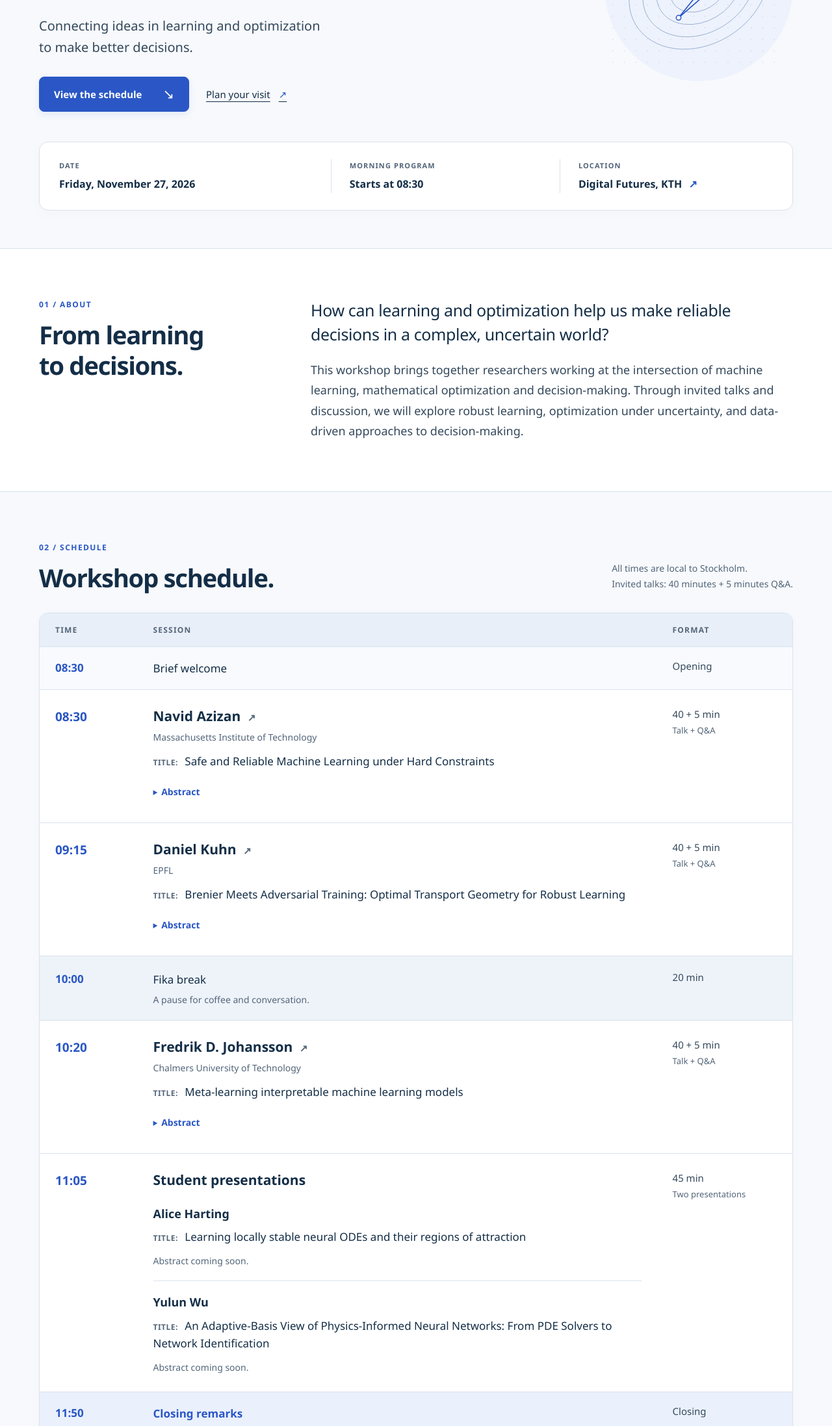
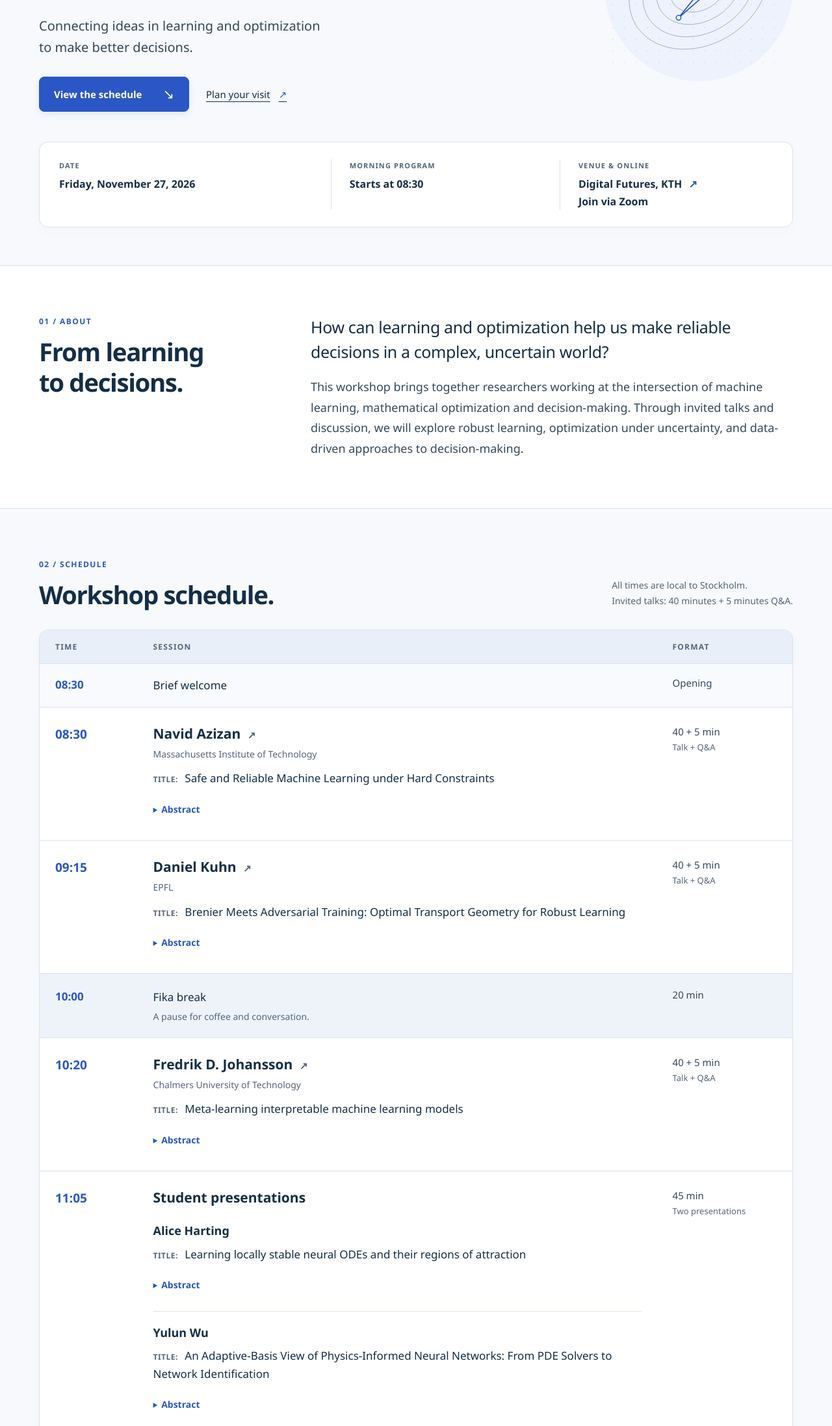
Before and after one commit to zifan-5528/workshop-2026-dcs, a plain HTML site: page index.html in a window 1280 px wide. Shown: the part 365-2560 px from the top of the page at 65% size. Drawn offline with Linux system fonts and the light colour scheme.

Commit message:
Add Alice and Yulun abstracts and public Zoom participation links

```diff
--- a/index.html
+++ b/index.html
@@ -71,7 +71,7 @@
           <dl class="event-facts">
             <div><dt>Date</dt><dd><time datetime="2026-11-27">Friday, November 27, 2026</time></dd></div>
             <div><dt>Morning program</dt><dd>Starts at 08:30</dd></div>
-            <div><dt>Location</dt><dd><a href="#venue">Digital Futures, KTH <span aria-hidden="true">↗</span></a></dd></div>
+            <div><dt>Venue &amp; online</dt><dd><a href="#venue">Digital Futures, KTH <span aria-hidden="true">↗</span></a><br><a href="https://kth-se.zoom.us/j/61910062979" target="_blank" rel="noopener noreferrer">Join via Zoom</a></dd></div>
           </dl>
         </div>
       </section>
@@ -116,7 +116,15 @@
                     <div class="abstract-body"><p>Interpretable machine learning models that can be inspected, audited, and communicated are critical components of prediction and decision systems based on tabular data. But models based on logical rules, like decision trees and tree ensembles, are still trained one by one without transfer between learning tasks, failing to benefit from similar tasks being solved before. In this talk, I will take a step toward transferable interpretable machine learning (IML) through the idea of the &quot;IML model factory&quot;. Our first example is MotherTree, a tabular foundation model trained to generate decision trees in a single inference step, based on a small training set.</p></div>
                   </details>
                 </td><td class="format">40 + 5 min<span>Talk + Q&amp;A</span></td></tr>
-              <tr><th scope="row"><time datetime="11:05">11:05</time></th><td><span class="session-name">Student presentations</span><div class="student-talks"><div class="student-talk"><span class="student-speaker">Alice Harting</span><p class="talk-title"><span class="talk-label">Title:</span> Learning locally stable neural ODEs and their regions of attraction</p><p class="abstract-pending">Abstract coming soon.</p></div><div class="student-talk"><span class="student-speaker">Yulun Wu</span><p class="talk-title"><span class="talk-label">Title:</span> An Adaptive-Basis View of Physics-Informed Neural Networks: From PDE Solvers to Network Identification</p><p class="abstract-pending">Abstract coming soon.</p></div></div></td><td class="format">45 min<span>Two presentations</span></td></tr>
+              <tr><th scope="row"><time datetime="11:05">11:05</time></th><td><span class="session-name">Student presentations</span><div class="student-talks"><div class="student-talk"><span class="student-speaker">Alice Harting</span><p class="talk-title"><span class="talk-label">Title:</span> Learning locally stable neural ODEs and their regions of attraction</p>
+                    <details class="talk-abstract" id="abstract-alice-harting">
+                      <summary aria-label="Abstract for Alice Harting">Abstract</summary>
+                      <div class="abstract-body"><p>We propose a class of neural ordinary differential equations that are locally exponentially stable at the origin with exactly computed regions of attraction (ROAs) and universal approximation guarantees. The main idea is to introduce a learnable projection layer that is defined by a neural Lyapunov function solving a variant of the Zubov equation for the projected dynamics. As a result, the projected dynamics are locally exponentially stable at the origin, and the ROA is exactly given by the 1-sublevel set of the Lyapunov function. We prove that the model class universally approximates any sufficiently smooth, locally exponentially stable dynamics over their ROA. The approach is validated experimentally on nonlinear systems with nonconvex ROAs.</p></div>
+                    </details></div><div class="student-talk"><span class="student-speaker">Yulun Wu</span><p class="talk-title"><span class="talk-label">Title:</span> An Adaptive-Basis View of Physics-Informed Neural Networks: From PDE Solvers to Network Identification</p>
+                    <details class="talk-abstract" id="abstract-yulun-wu">
+                      <summary aria-label="Abstract for Yulun Wu">Abstract</summary>
+                      <div class="abstract-body"><p>High-frequency and multiscale phenomena pose challenges for physics-informed neural networks (PINNs), whose training is affected by spectral bias and the coupling between hidden representations and output coefficients. In this talk, we present an adaptive-basis perspective that addresses these difficulties by expressing solutions as combinations of learned basis functions. Fourier features enrich the representation, while alternating updates allow the basis and its coefficients to be refined separately. We demonstrate this approach on linear, nonlinear, and coupled PDEs, and explore how the same perspective supports the identification of networked dynamical systems. We extend this approach to the modeling of multi-agent systems, using a shared adaptive basis to represent their dynamics and identify unknown parameters from partial, noisy observations. Examples across PDEs and networked systems illustrate its applications to both forward prediction and inverse identification.</p></div>
+                    </details></div></div></td><td class="format">45 min<span>Two presentations</span></td></tr>
               <tr class="logistics closing"><th scope="row"><time datetime="11:50">11:50</time></th><td><span class="session-name">Closing remarks</span></td><td class="format">Closing</td></tr>
             </tbody>
           </table>
@@ -129,7 +137,7 @@
           <div class="venue-content">
             <p class="lead">At the heart of the KTH campus<br>in Stockholm.</p>
             <address><strong>Digital Futures</strong><br>Osquars Backe 5, floor 2<br>100 44 Stockholm, Sweden</address>
-            <div class="venue-links"><a class="text-link" href="https://www.digitalfutures.kth.se/contact/">Venue &amp; arrival information <span aria-hidden="true">↗</span></a><a class="text-link" href="https://www.google.com/maps/search/?api=1&amp;query=Digital+Futures+Osquars+Backe+5+Stockholm">Open in Maps <span aria-hidden="true">↗</span></a></div>
+            <div class="venue-links"><a class="text-link" href="https://www.digitalfutures.kth.se/contact/">Venue &amp; arrival information <span aria-hidden="true">↗</span></a><a class="text-link" href="https://www.google.com/maps/search/?api=1&amp;query=Digital+Futures+Osquars+Backe+5+Stockholm">Open in Maps <span aria-hidden="true">↗</span></a><a class="text-link" href="https://kth-se.zoom.us/j/61910062979" target="_blank" rel="noopener noreferrer">Join via Zoom</a></div>
           </div>
         </div>
       </section>
```
Also changed, not shown: 1 other file.
